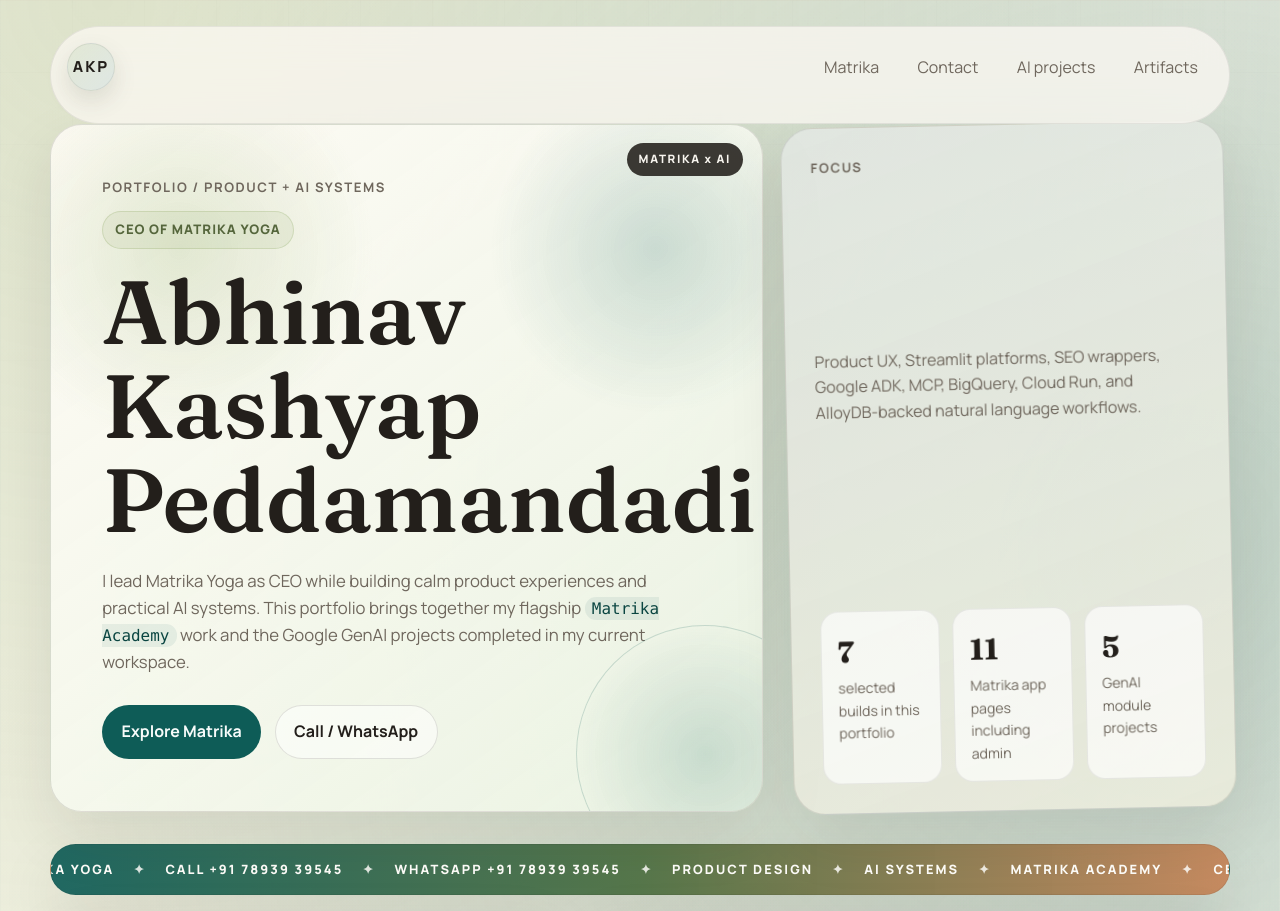
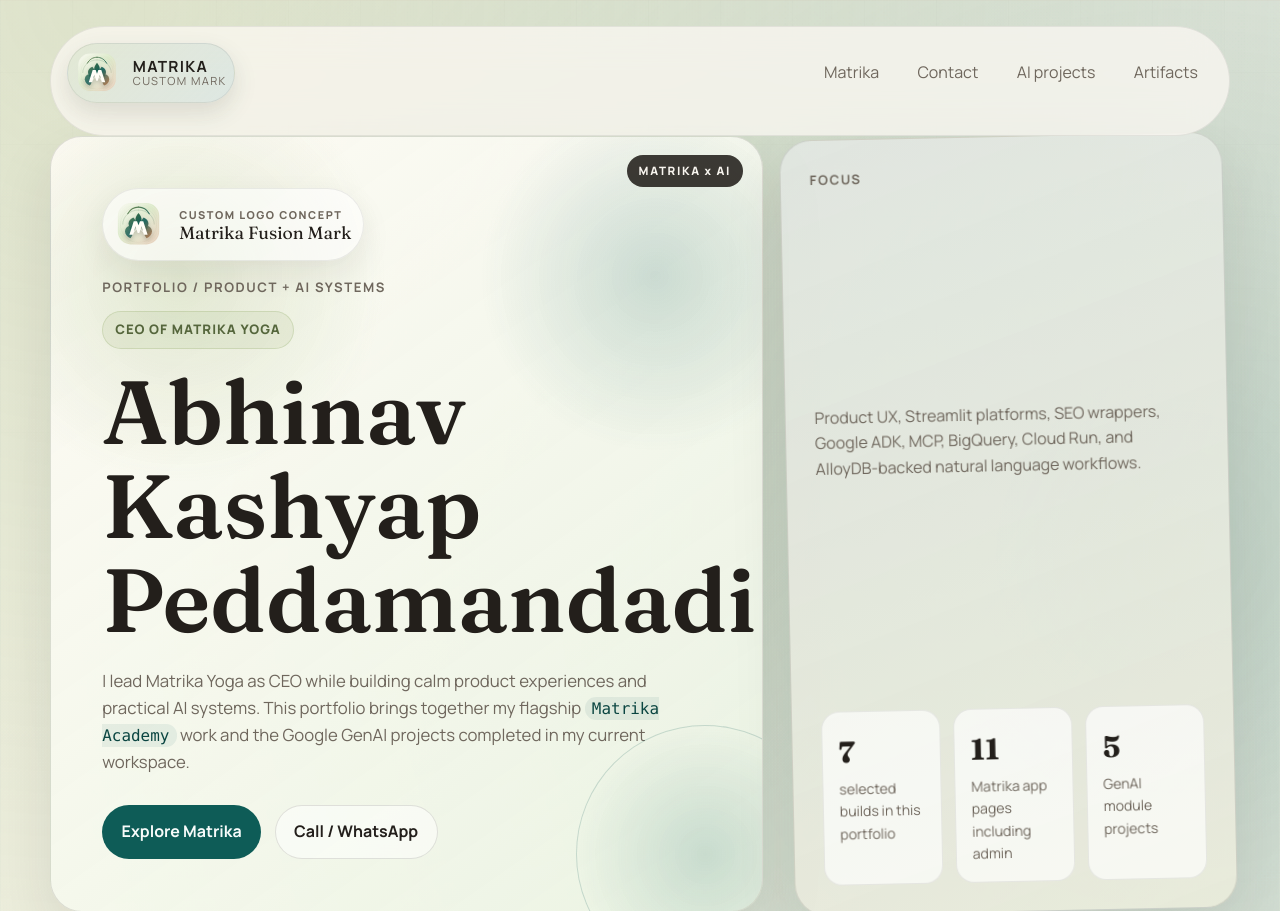
Before and after one commit to ak992010/Matrika-Yoga-Academy-App, a plain HTML site: page index.html in a window 1280 px wide. Shown: the top 911 px of the page. Drawn offline with Linux system fonts and the light colour scheme.

Commit message:
Add custom Matrika logo

```diff
--- a/index.html
+++ b/index.html
@@ -19,7 +19,13 @@
 <body>
   <div class="page-shell">
     <header class="topbar">
-      <a class="brand" href="#top" aria-label="Go to top">AKP</a>
+      <a class="brand" href="#top" aria-label="Go to top">
+        <img src="portfolio_public_assets/images/matrika_custom_logo.svg" alt="Custom Matrika Yoga logo">
+        <span class="brand-copy">
+          <strong>Matrika</strong>
+          <small>Custom mark</small>
+        </span>
+      </a>
       <nav class="topnav" aria-label="Primary">
         <a href="#matrika">Matrika</a>
         <a href="#contact">Contact</a>
@@ -31,6 +37,13 @@
     <main id="top">
       <section class="hero">
         <div class="hero-copy">
+          <div class="logo-debut">
+            <img src="portfolio_public_assets/images/matrika_custom_logo.svg" alt="Matrika Fusion custom logo">
+            <div>
+              <p class="logo-debut-label">Custom logo concept</p>
+              <p class="logo-debut-name">Matrika Fusion Mark</p>
+            </div>
+          </div>
           <p class="eyebrow">Portfolio / Product + AI Systems</p>
           <p class="role-note">CEO of Matrika Yoga</p>
           <h1>Abhinav Kashyap Peddamandadi</h1>
@@ -202,9 +215,11 @@
               <li><span>Dual storage model with Google Sheets for cloud persistence and local CSV fallback for development.</span></li>
               <li><span>Automatic email replies, password reset verification, WhatsApp support paths, live Zoom joining, replay requests, and account-linked payment flows.</span></li>
               <li><span>SEO wrapper with landing page, JSON-LD, `robots.txt`, `sitemap.xml`, and `/app` routing for a cleaner public domain experience.</span></li>
+              <li><span>A new custom logo concept now extends the brand with a lotus-inspired monogram and softer wellness-tech gradients.</span></li>
             </ul>
             <div class="link-row">
               <a href="portfolio_public_assets/readmes/matrika_yoga_app.md" target="_blank" rel="noreferrer">Product README</a>
+              <a href="portfolio_public_assets/images/matrika_custom_logo.svg" target="_blank" rel="noreferrer">Custom logo</a>
               <a href="portfolio_public_assets/snippets/matrika_seo_server.py" target="_blank" rel="noreferrer">SEO wrapper</a>
               <a href="portfolio_public_assets/readmes/matrika_yoga_android_v2.md" target="_blank" rel="noreferrer">Android wrapper</a>
             </div>
--- a/styles.css
+++ b/styles.css
@@ -101,18 +101,41 @@
 .brand {
   display: inline-flex;
   align-items: center;
-  justify-content: center;
-  width: 3rem;
-  height: 3rem;
+  gap: 0.75rem;
+  justify-content: flex-start;
+  min-height: 3.5rem;
+  padding: 0.3rem 0.45rem 0.3rem 0.3rem;
   border: 1px solid rgba(35, 31, 27, 0.08);
   border-radius: 999px;
   background:
     linear-gradient(135deg, rgba(147, 173, 107, 0.24), rgba(14, 92, 87, 0.12)),
     rgba(255, 255, 255, 0.6);
-  font-size: 0.95rem;
-  font-weight: 800;
-  letter-spacing: 0.14em;
   box-shadow: 0 10px 24px rgba(35, 31, 27, 0.12);
+}
+
+.brand img {
+  width: 3rem;
+  height: 3rem;
+  border-radius: 999px;
+  object-fit: cover;
+}
+
+.brand-copy {
+  display: grid;
+  line-height: 1.05;
+}
+
+.brand-copy strong {
+  font-size: 0.96rem;
+  letter-spacing: 0.08em;
+  text-transform: uppercase;
+}
+
+.brand-copy small {
+  color: var(--muted);
+  font-size: 0.7rem;
+  letter-spacing: 0.12em;
+  text-transform: uppercase;
 }
 
 .topnav {
@@ -193,6 +216,43 @@
   font-size: 0.72rem;
   font-weight: 800;
   letter-spacing: 0.14em;
+}
+
+.logo-debut {
+  display: inline-flex;
+  align-items: center;
+  gap: 0.9rem;
+  margin: 0 0 1rem;
+  padding: 0.55rem 0.75rem 0.55rem 0.55rem;
+  border: 1px solid rgba(35, 31, 27, 0.08);
+  border-radius: 999px;
+  background: rgba(255, 255, 255, 0.58);
+  box-shadow: 0 12px 30px rgba(35, 31, 27, 0.08);
+}
+
+.logo-debut img {
+  width: 3.3rem;
+  height: 3.3rem;
+  flex: 0 0 auto;
+}
+
+.logo-debut-label,
+.logo-debut-name {
+  margin: 0;
+}
+
+.logo-debut-label {
+  color: var(--muted);
+  font-size: 0.68rem;
+  font-weight: 800;
+  letter-spacing: 0.14em;
+  text-transform: uppercase;
+}
+
+.logo-debut-name {
+  font-family: var(--display);
+  font-size: 1.1rem;
+  line-height: 1.1;
 }
 
 .eyebrow,
@@ -928,6 +988,10 @@
     padding: 1.2rem;
   }
 
+  .brand {
+    width: 100%;
+  }
+
   .feature-panel h3,
   .detail-card h3,
   .project-card h3 {
```
Also changed, not shown: portfolio_public_assets/images/matrika_custom_logo.svg (added).
